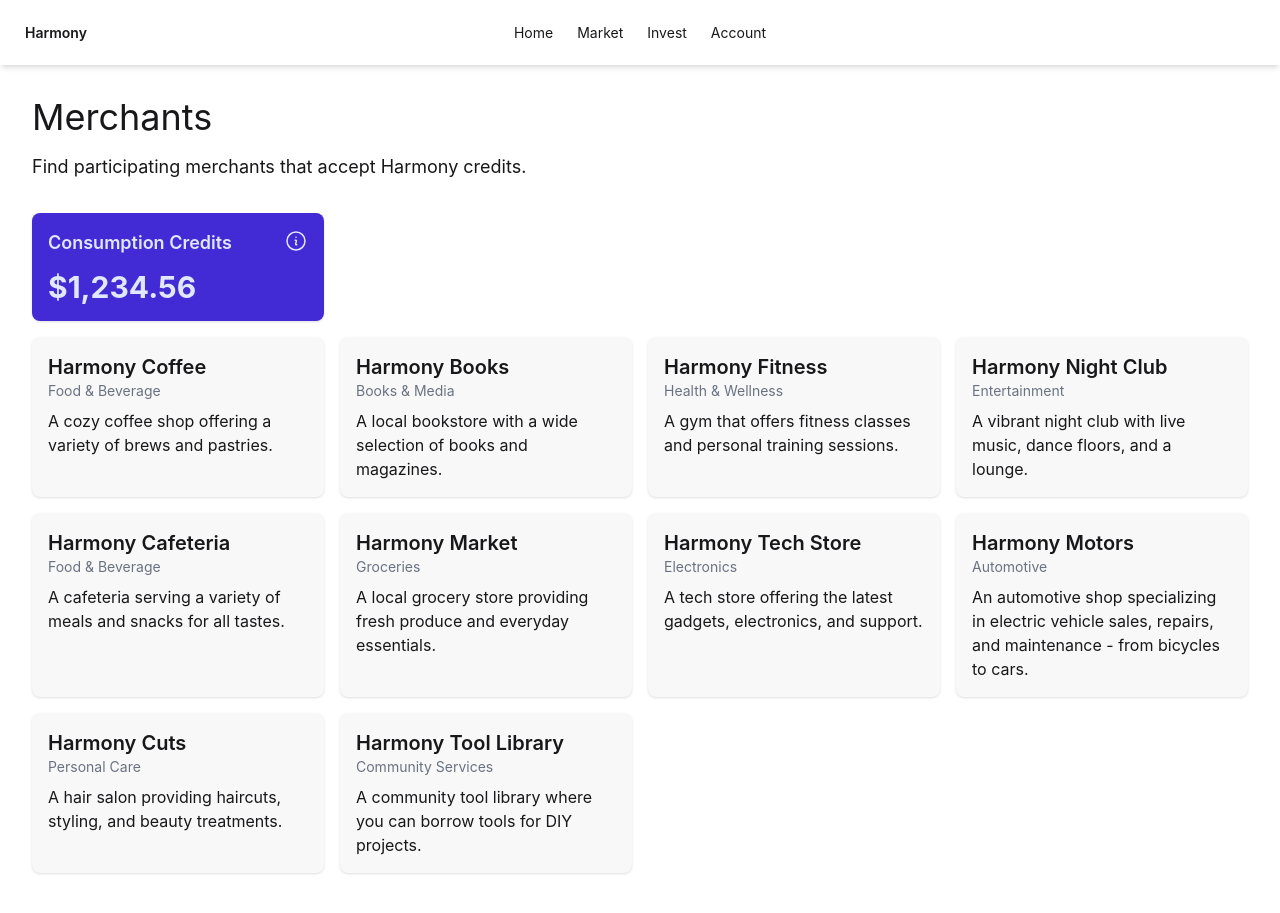
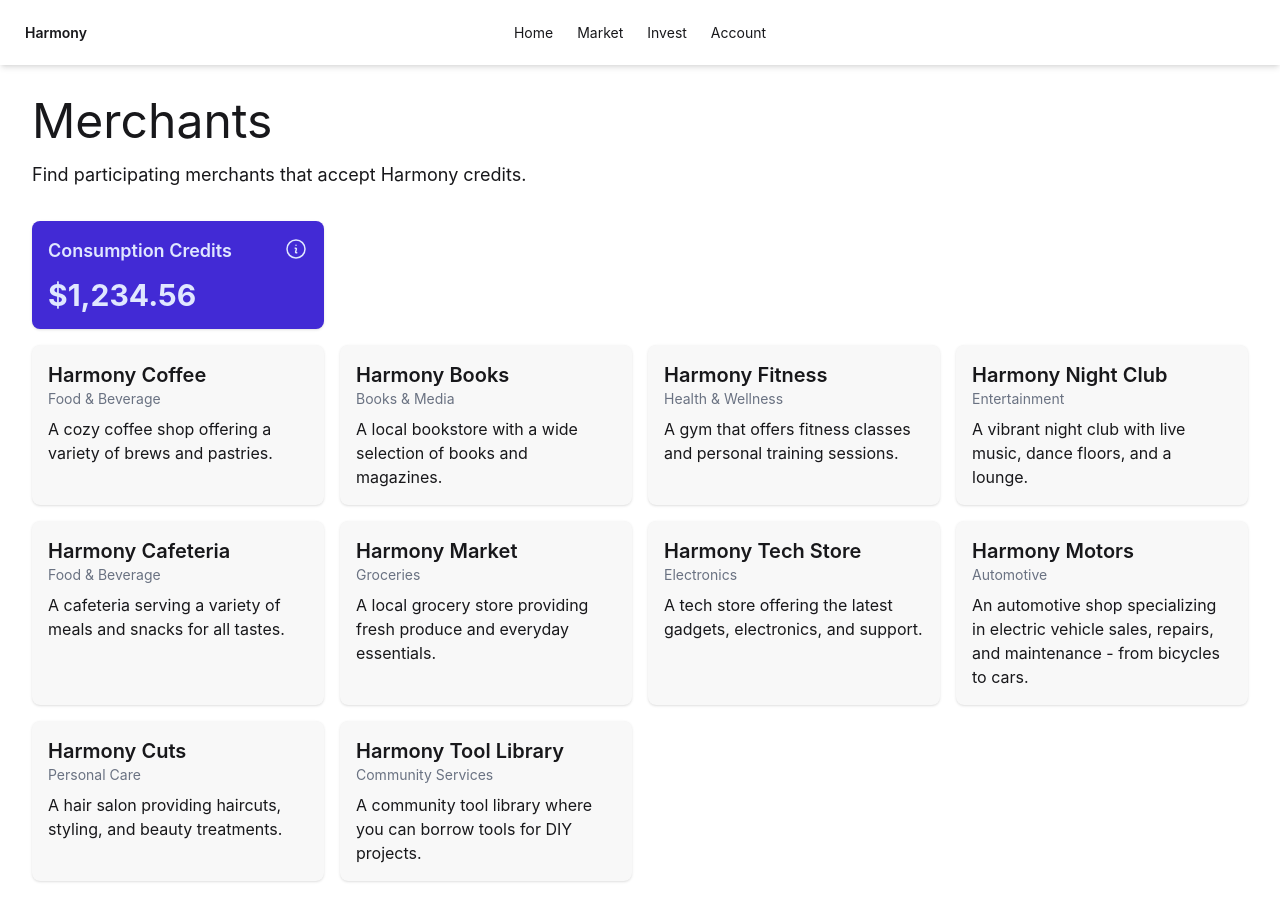
Before and after one commit to dillonfagan/harmony-poc, a Next.js app in the folder apps/consumer/: page /market in a window 1280 px wide. Built offline with nearby package versions, Linux system fonts and the light colour scheme.

Commit message:
chore: Pull out PageHeading component.

```diff
--- a/apps/consumer/app/(dashboard)/home/page.tsx
+++ b/apps/consumer/app/(dashboard)/home/page.tsx
@@ -1,10 +1,12 @@
 import { ResponsiveGrid, StretchColumn } from "@/components/layouts";
+import PageHeading from "@/components/PageHeading";
 import ConsumptionCreditsCard from "@/views/ConsumptionCreditsCard";
 import InvestmentCreditsCard from "@/views/InvestmentCreditsCard";
 
 export default function Home() {
   return (
     <StretchColumn>
+      <PageHeading title="Hi, Alice" />
       <Cards />
       <Introduction />
     </StretchColumn>
--- a/apps/consumer/app/(dashboard)/market/page.tsx
+++ b/apps/consumer/app/(dashboard)/market/page.tsx
@@ -1,4 +1,5 @@
 import { ResponsiveGrid, StretchColumn } from "@/components/layouts";
+import PageHeading from "@/components/PageHeading";
 import ConsumptionCreditsCard from "@/views/ConsumptionCreditsCard";
 
 export default function Market() {
@@ -57,8 +58,7 @@ export default function Market() {
 
   return (
     <StretchColumn>
-      <h1 className="text-3xl lg:text-4xl">Merchants</h1>
-      <span className="text-lg mb-4">Find participating merchants that accept Harmony credits.</span>
+      <PageHeading title="Merchants" subtitle="Find participating merchants that accept Harmony credits." />
       <ResponsiveGrid>
         <ConsumptionCreditsCard />
       </ResponsiveGrid>
--- /dev/null
+++ b/apps/consumer/components/PageHeading.tsx
@@ -0,0 +1,13 @@
+type Props = {
+  title: string;
+  subtitle?: string;
+};
+
+export default function PageHeading({ title, subtitle }: Props) {
+  return (
+    <div className="mb-4">
+      <h1 className="text-3xl lg:text-5xl">{title}</h1>
+      {subtitle && <span className="block text-lg mt-4">{subtitle}</span>}
+    </div>
+  );
+}
```
